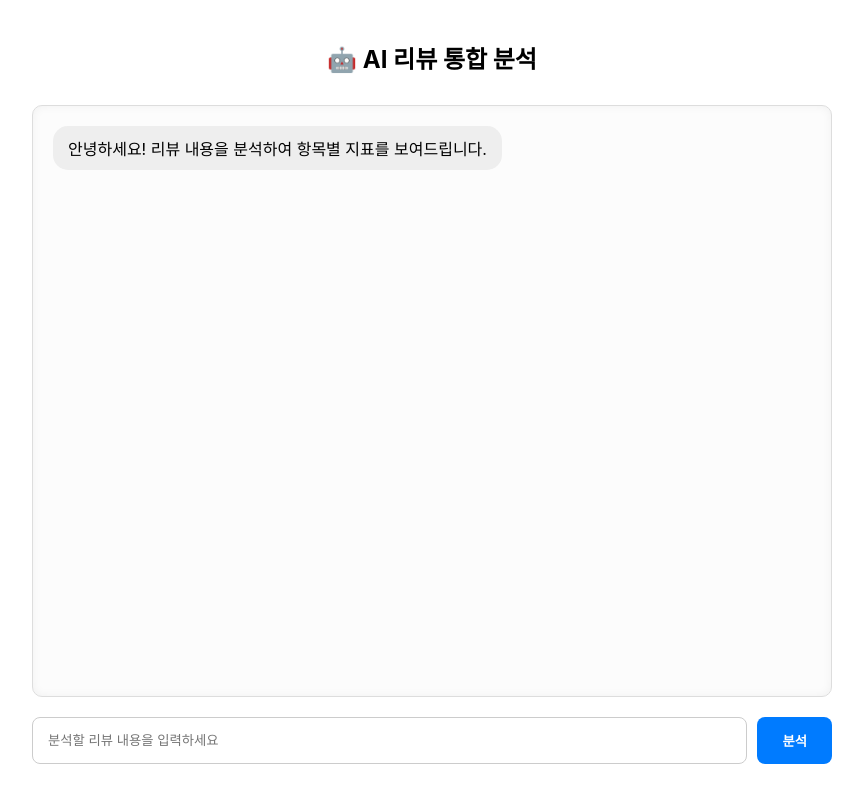
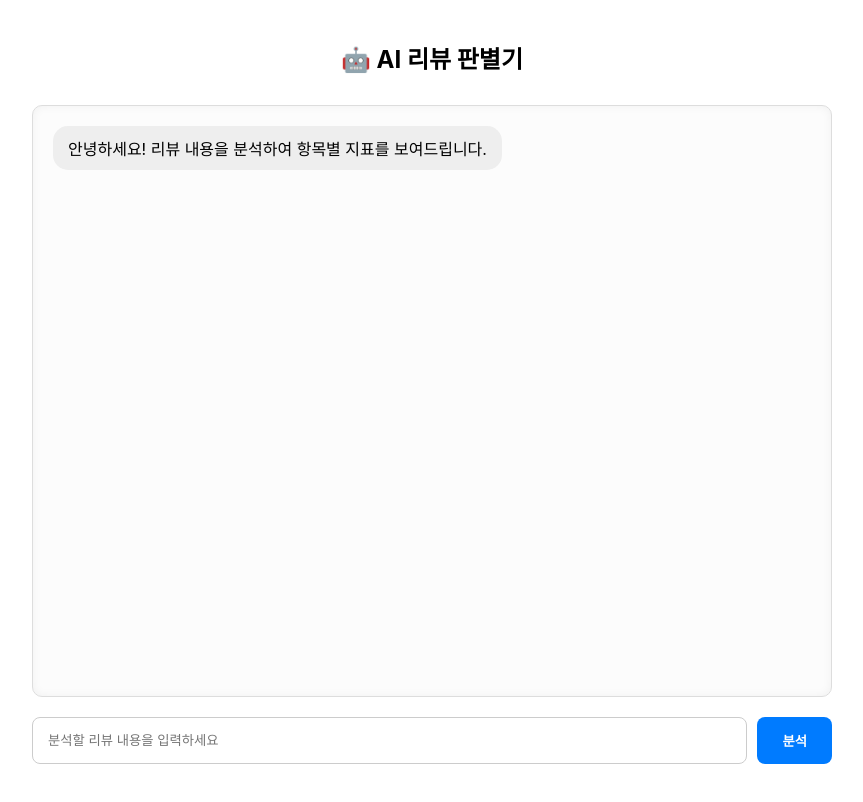
Before and after one commit to JUOH8968/chatbot, a React (Create React App) app in the folder my-chatbot/: page / in a window 1280 px wide. Shown: the top 802 px of the page, without its empty margins (208-1071 px from the left). Built offline with nearby package versions, Linux system fonts and the light colour scheme.

Commit message:
Update App.js

```diff
--- a/my-chatbot/src/App.js
+++ b/my-chatbot/src/App.js
@@ -43,7 +43,7 @@ function App() {
   return (
     <div style={containerStyle}>
       <div style={{ maxWidth: '800px', margin: '0 auto' }}>
-        <h2 style={{ textAlign: 'center', marginBottom: '30px' }}>🤖 AI 리뷰 통합 분석</h2>
+        <h2 style={{ textAlign: 'center', marginBottom: '30px' }}>🤖 AI 리뷰 판별기</h2>
 
         <div style={{
           border: '1px solid #ddd', borderRadius: '10px', height: '550px',
```
